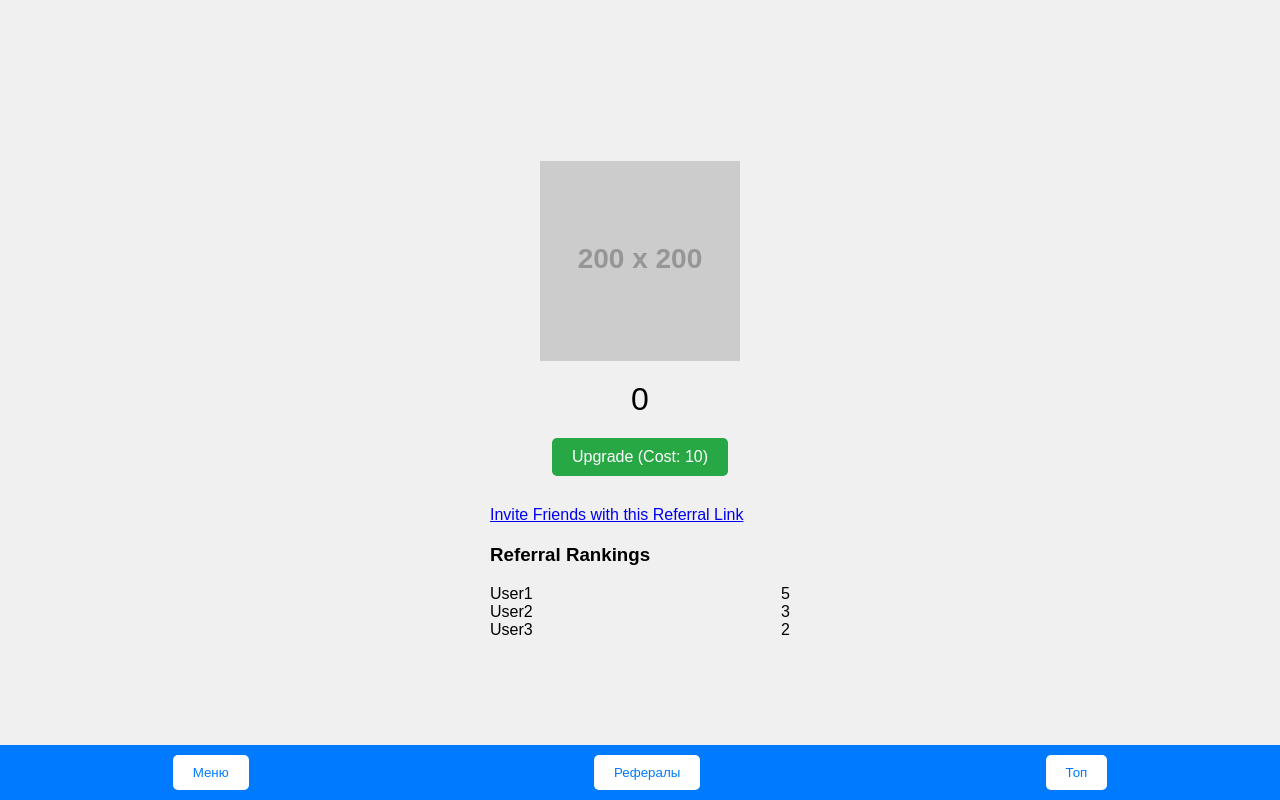
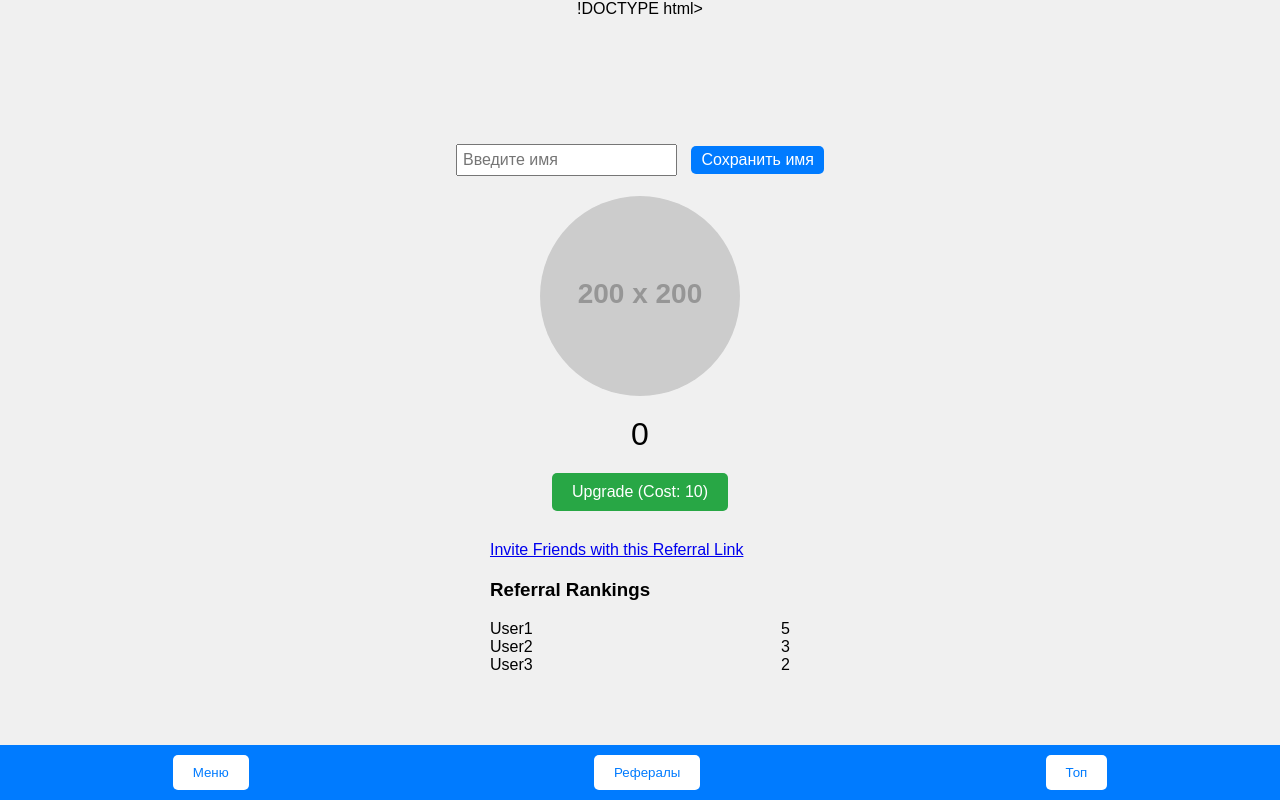
Before and after one commit to PlaceOfPigeons/bot, a plain HTML site: page index.html in a window 1280 px wide. Drawn offline with Linux system fonts and the light colour scheme; placeholder pictures from the web are drawn by us.

Commit message:
Update index.html

```diff
--- a/index.html
+++ b/index.html
@@ -1,8 +1,8 @@
-<!DOCTYPE html>
+!DOCTYPE html>
 <html lang="en">
 <head>
     <meta charset="UTF-8">
-        <meta name="viewport" content="width=device-width,initial-scale=1,maximum-scale=1,user-scalable=no,shrink-to-fit=no,viewport-fit=cover">
+    <meta name="viewport" content="width=device-width,initial-scale=1,maximum-scale=1,user-scalable=no,shrink-to-fit=no,viewport-fit=cover">
     <title>Hamster Kombat Clicker</title>
     <style>
         body {
@@ -23,9 +23,31 @@
             align-items: center;
             justify-content: center;
         }
+        #username-section {
+            margin-bottom: 20px;
+            text-align: center;
+        }
+        #username-display {
+            font-size: 1.5rem;
+        }
+        #username-input {
+            font-size: 1rem;
+            padding: 5px;
+            margin-right: 10px;
+        }
+        #save-username {
+            font-size: 1rem;
+            padding: 5px 10px;
+            background-color: #007bff;
+            color: white;
+            border: none;
+            border-radius: 5px;
+            cursor: pointer;
+        }
         #hamster {
             width: 200px;
             cursor: pointer;
+            border-radius: 50%; /* Делает изображение круглым */
         }
         #score {
             font-size: 2rem;
@@ -117,6 +139,11 @@
 <body>
 
     <div id="content">
+        <div id="username-section">
+            <span id="username-display"></span>
+            <input type="text" id="username-input" placeholder="Введите имя">
+            <button id="save-username">Сохранить имя</button>
+        </div>
         <img id="hamster" src="https://via.placeholder.com/200" alt="Hamster">
         <div id="score">0</div>
         <button id="upgrade">Upgrade (Cost: 10)</button>
@@ -154,6 +181,9 @@
         const upgradeButton = document.getElementById('upgrade');
         const referralRanking = document.getElementById('referral-ranking');
         const menuModal = document.getElementById('menu-modal');
+        const usernameDisplay = document.getElementById('username-display');
+        const usernameInput = document.getElementById('username-input');
+        const saveUsernameButton = document.getElementById('save-username');
 
         // Update the displayed score
         scoreDisplay.textContent = score;
@@ -220,6 +250,24 @@
                 closeModal();
             }
         }
+
+        // Load username from localStorage if it exists
+        const savedUsername = localStorage.getItem('username');
+        if (savedUsername) {
+            usernameDisplay.textContent = savedUsername;
+            usernameInput.style.display = 'none';
+            saveUsernameButton.style.display = 'none';
+        }
+
+        saveUsernameButton.addEventListener('click', () => {
+            const username = usernameInput.value.trim();
+            if (username) {
+                localStorage.setItem('username', username);
+                usernameDisplay.textContent = username;
+                usernameInput.style.display = 'none';
+                saveUsernameButton.style.display = 'none';
+            }
+        });
     </script>
 
 </body>
```
